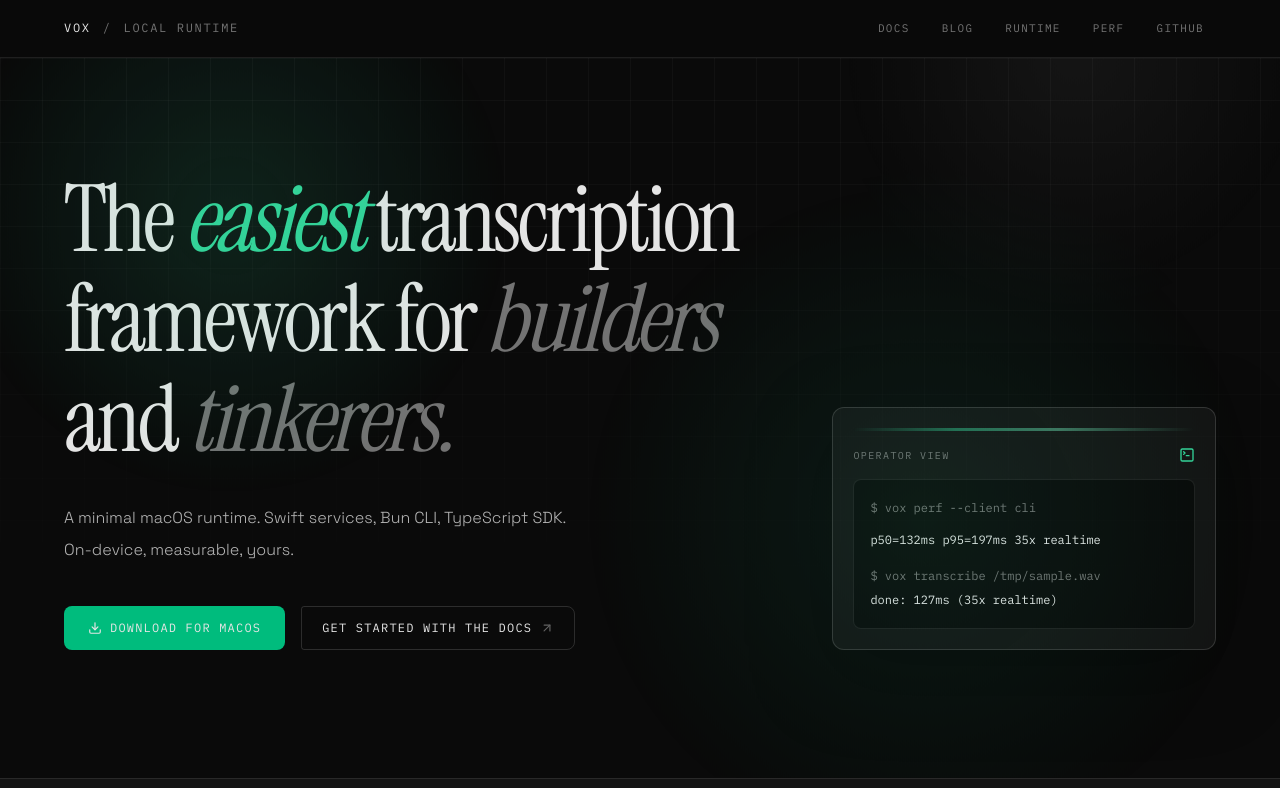
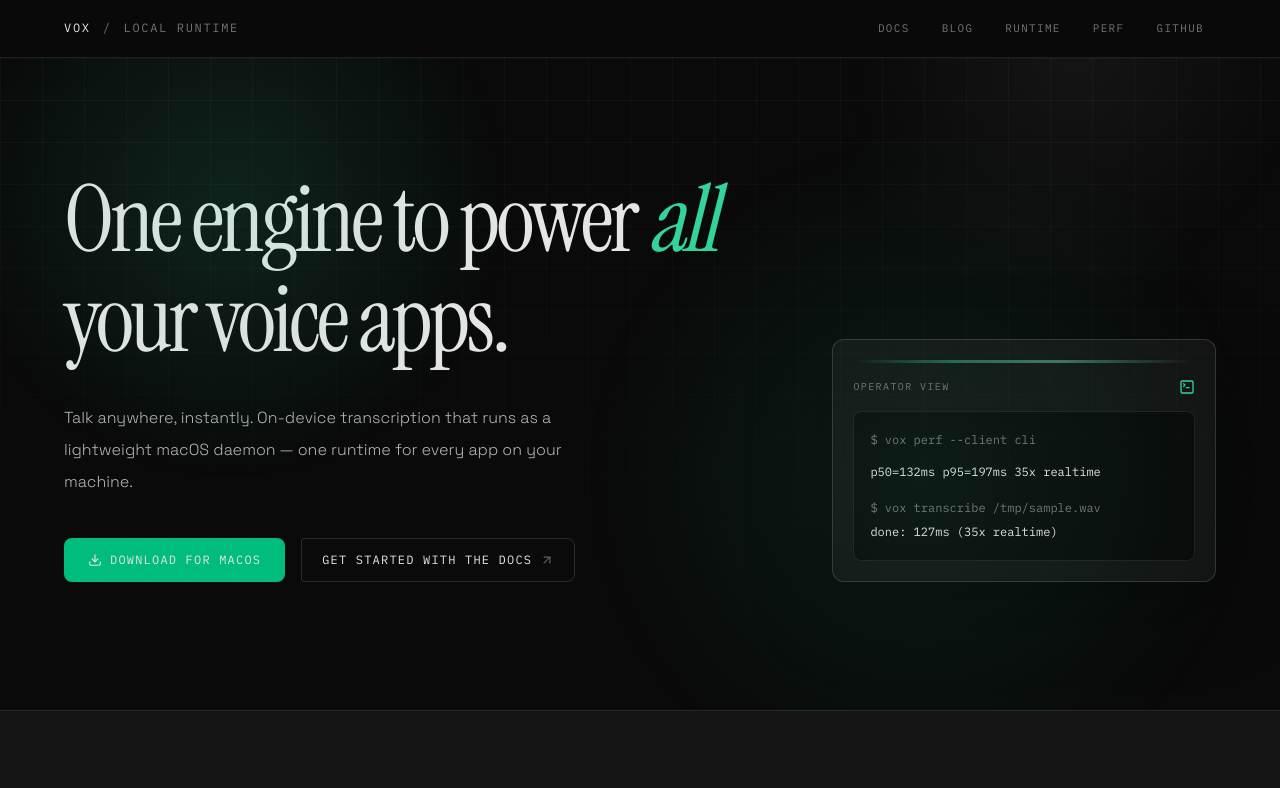
Before and after one commit to arach/vox, a React app in the folder site/: page / in a window 1280 px wide. Shown: the top 788 px of the page. Built offline with nearby package versions, Linux system fonts and the light colour scheme; no server answers.

Commit message:
🌐 Update hero copy and switch domain to voxd.cc
New headline: "One engine to power all your voice apps." Updated meta tags, CNAME, deploy workflow, and OG templates to point to voxd.cc.

```diff
--- a/site/app/layout.tsx
+++ b/site/app/layout.tsx
@@ -2,7 +2,7 @@
 import { IBM_Plex_Mono, Space_Grotesk, Instrument_Serif } from "next/font/google";
 import "./globals.css";
 
-const siteUrl = process.env.NEXT_PUBLIC_SITE_URL ?? "https://vox.arach.dev";
+const siteUrl = process.env.NEXT_PUBLIC_SITE_URL ?? "https://voxd.cc";
 
 const plexMono = IBM_Plex_Mono({
   variable: "--font-mono",
@@ -25,11 +25,11 @@
 
 export const metadata: Metadata = {
   title: "Vox",
-  description: "The easiest transcription framework for builders and tinkerers. On-device, measurable, yours.",
+  description: "One engine to power all your voice apps. Talk anywhere, instantly.",
   metadataBase: new URL(siteUrl),
   openGraph: {
-    title: "Vox — The easiest transcription framework for builders and tinkerers",
-    description: "A minimal macOS runtime. Swift services, Bun CLI, TypeScript SDK. On-device, measurable, yours.",
+    title: "Vox — One engine to power all your voice apps",
+    description: "Talk anywhere, instantly. On-device transcription that runs as a lightweight macOS daemon.",
     url: siteUrl,
     siteName: "Vox",
     type: "website",
@@ -37,8 +37,8 @@
   },
   twitter: {
     card: "summary_large_image",
-    title: "Vox — The easiest transcription framework for builders and tinkerers",
-    description: "A minimal macOS runtime. Swift services, Bun CLI, TypeScript SDK. On-device, measurable, yours.",
+    title: "Vox — One engine to power all your voice apps",
+    description: "Talk anywhere, instantly. On-device transcription that runs as a lightweight macOS daemon.",
     images: ["/og.png"],
   },
 };
--- a/site/app/page.tsx
+++ b/site/app/page.tsx
@@ -67,10 +67,10 @@
           <div className="grid gap-12 py-12 lg:grid-cols-[1.3fr_0.7fr] lg:items-end lg:gap-14">
             <div>
               <h1 className="max-w-[18ch] overflow-visible font-display text-4xl leading-[1.08] tracking-[-0.04em] sm:text-6xl lg:text-[5.8rem]">
-                The <em className="text-emerald">easiest</em> transcription framework for <em className="text-muted">builders</em> and <em className="text-muted">tinkerers.</em>
+                One engine to power <em className="text-emerald">all</em> your voice apps.
               </h1>
               <p className="mt-8 max-w-lg text-base leading-8 text-secondary">
-                A minimal macOS runtime. Swift services, Bun CLI, TypeScript SDK. On-device, measurable, yours.
+                Talk anywhere, instantly. On-device transcription that runs as a lightweight macOS daemon — one runtime for every app on your machine.
               </p>
 
               <div className="mt-10 flex flex-col items-start gap-4 sm:flex-row sm:items-center">
--- a/site/scripts/generate-og.ts
+++ b/site/scripts/generate-og.ts
@@ -294,7 +294,7 @@
   for (const post of blogPosts) {
     const html = writeTempHtml(
       `blog-${post.slug}`,
-      renderDocTemplate(post.title, "Blog", "vox.arach.dev/blog"),
+      renderDocTemplate(post.title, "Blog", "voxd.cc/blog"),
     );
     renderToPng(html, join(blogOgRoot, `${post.slug}.png`));
   }
```
Also changed, not shown: .github/workflows/deploy-pages.yml, README.md, 1 other file.
